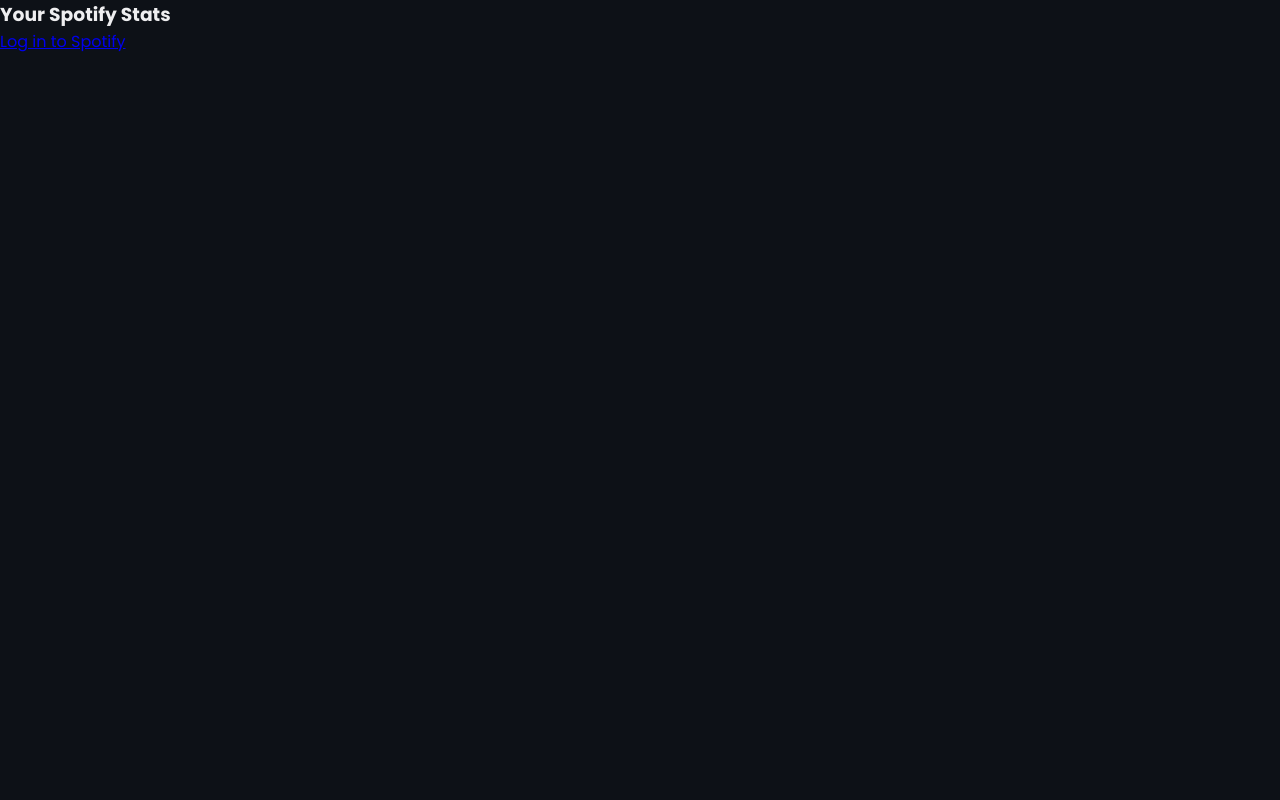
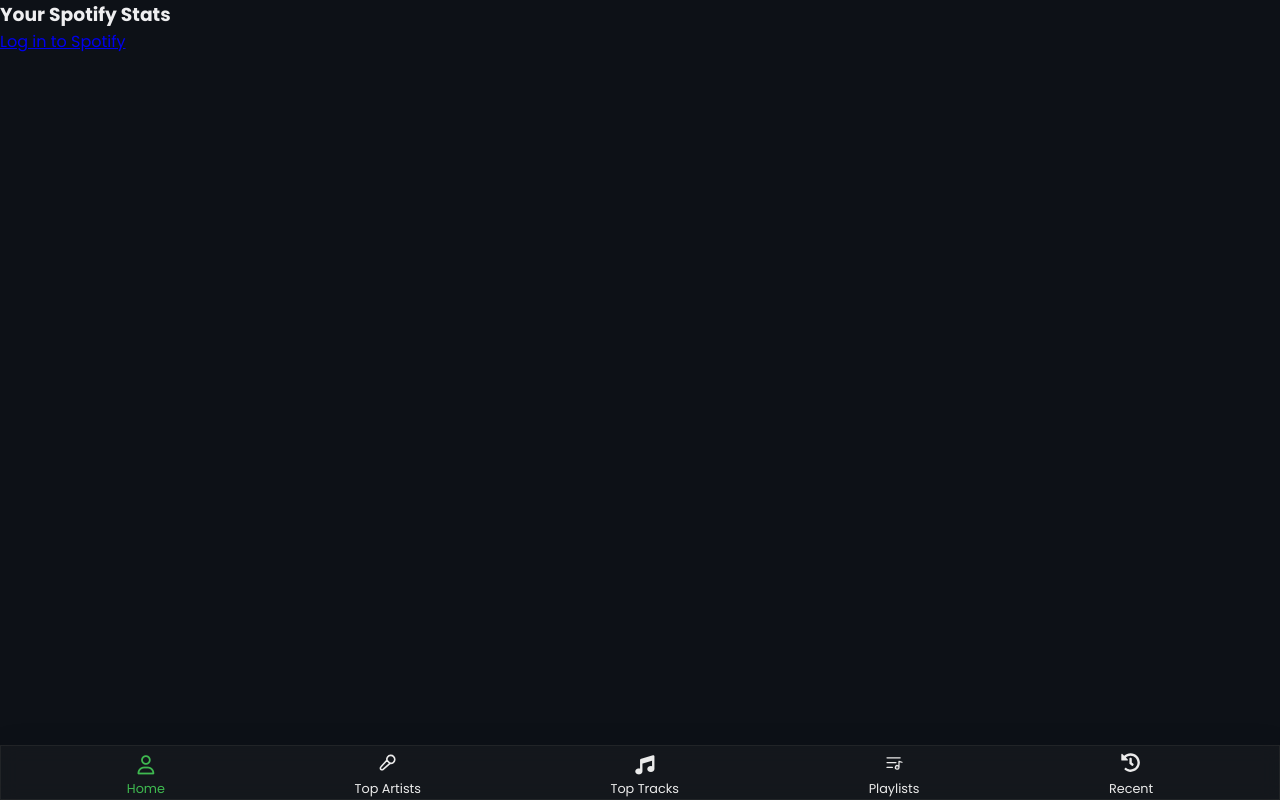
Before and after one commit to Abir-xyz/spotify-stats-react, a React (Vite) app: page / in a window 1280 px wide. Built offline with nearby package versions, Linux system fonts and the light colour scheme; no server answers.

Commit message:
some minor changes

```diff
--- a/src/App.jsx
+++ b/src/App.jsx
@@ -1,6 +1,16 @@
 import './App.css';
 import { BrowserRouter, Route, Routes } from 'react-router-dom';
-import { Dashboard, Login, Error } from './pages';
+import {
+  Dashboard,
+  Login,
+  Error,
+  TopArtists,
+  TopTracks,
+  Playlist,
+  Recents,
+} from './pages';
+
+import { Footer } from './components';
 
 const App = () => {
   return (
@@ -8,8 +18,13 @@
       <BrowserRouter>
         <Routes>
           <Route path='/' element={<Dashboard />} />
+          <Route path='top-artists' element={<TopArtists />} />
+          <Route path='top-tracks' element={<TopTracks />} />
+          <Route path='playlists' element={<Playlist />} />
+          <Route path='recent' element={<Recents />} />
           <Route path='*' element={<Error />} />
         </Routes>
+        <Footer />
       </BrowserRouter>
     </>
   );
--- a/src/pages/Dashboard.jsx
+++ b/src/pages/Dashboard.jsx
@@ -1,7 +1,7 @@
 import styled from 'styled-components';
 import { useEffect, useState } from 'react';
 import Login from './Login';
-import { Navbar, UserInfo, TopArtist, TopSongs, Footer } from '../components';
+import { Navbar, UserInfo, TopArtist, TopSongs } from '../components';
 
 const accessToken = localStorage.getItem('spotify_access_token');
 
@@ -20,7 +20,6 @@
           <UserInfo />
           <TopArtist />
           <TopSongs />
-          <Footer />
         </div>
       ) : (
         <div>
--- /dev/null
+++ b/src/pages/Playlist.jsx
@@ -0,0 +1,4 @@
+const Playlist = () => {
+  return <div>Playlist</div>;
+};
+export default Playlist;
--- /dev/null
+++ b/src/pages/Recents.jsx
@@ -0,0 +1,4 @@
+const Recents = () => {
+  return <div>Recents</div>;
+};
+export default Recents;
--- /dev/null
+++ b/src/pages/TopArtists.jsx
@@ -0,0 +1,4 @@
+const TopArtists = () => {
+  return <div>TopArtists</div>;
+};
+export default TopArtists;
--- /dev/null
+++ b/src/pages/TopTracks.jsx
@@ -0,0 +1,4 @@
+const TopTracks = () => {
+  return <div>TopTracks</div>;
+};
+export default TopTracks;
--- a/src/pages/index.jsx
+++ b/src/pages/index.jsx
@@ -1,5 +1,9 @@
 import Dashboard from './Dashboard';
 import Error from './Error';
 import Login from './Login';
+import Playlist from './Playlist';
+import Recents from './Recents';
+import TopArtists from './TopArtists';
+import TopTracks from './TopTracks';
 
-export { Dashboard, Error, Login };
+export { Dashboard, Error, Login, TopArtists, TopTracks, Playlist, Recents };
```
